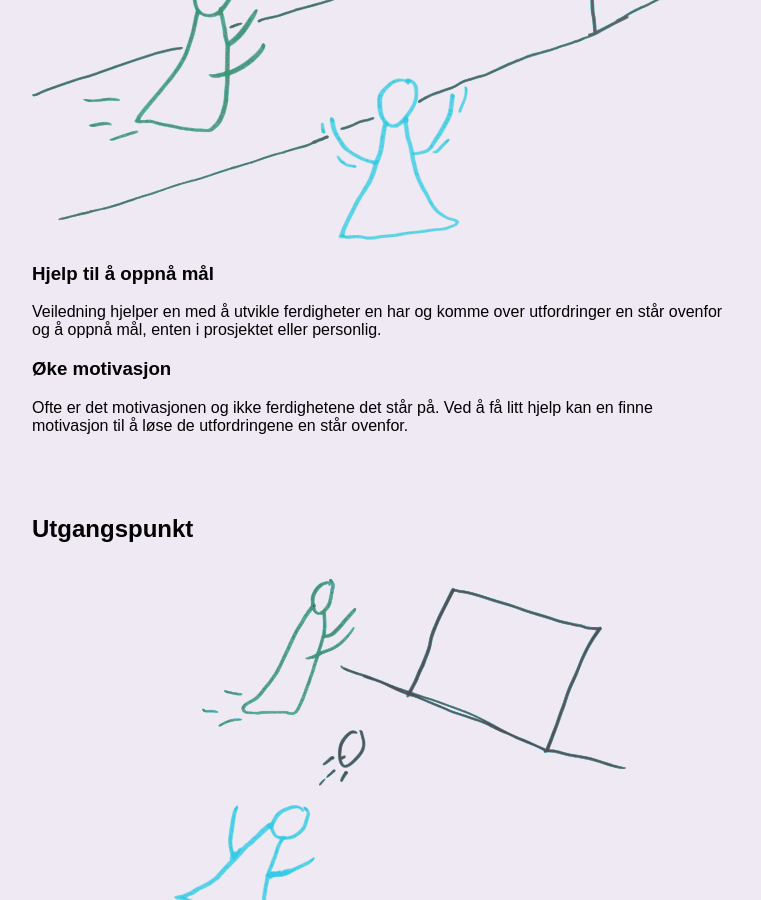
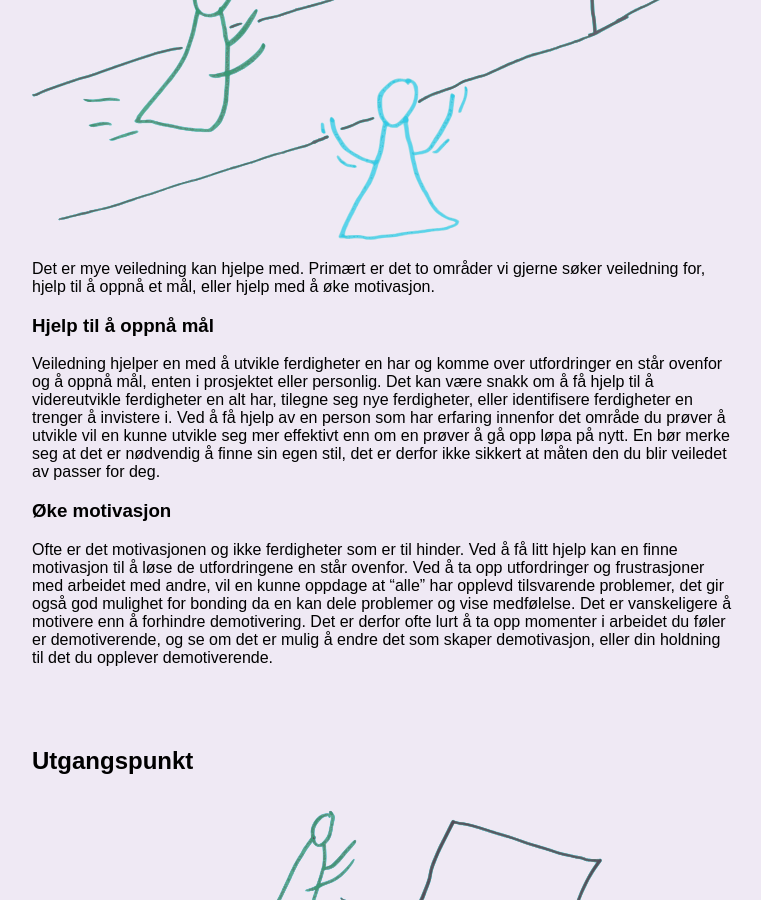
Before and after one commit to dagfs/dagfs.github.io, a Jekyll site: the page built from artikler/hvordan-bli-veiledet/index.md, in a window 1280 px wide and 900 px high, scrolled down 802 px. Shown: the whole window, without its empty margins (258-1019 px from the left). Built offline with Jekyll 4.4.1, drawn with Linux system fonts in a browser that asks for light colours; our own code applies the rules of GitHub Pages for plain Markdown files.

Commit message:
Update index.md

```diff
--- a/artikler/hvordan-bli-veiledet/index.md
+++ b/artikler/hvordan-bli-veiledet/index.md
@@ -24,20 +24,22 @@ Bonus: Presentasjonen med verktøyene nevnt blir tilgjengeligjort på [https://d
 
 **Trykk på k for PechaKucha**
 
+
 <!---->
 
 ## Hvorfor bli veileda?
 
 <object data="1.svg" type="image/svg+xml">
 </object>
+Det er mye veiledning kan hjelpe med. Primært er det to områder vi gjerne søker veiledning for, hjelp til å oppnå et mål, eller hjelp med å øke motivasjon.
 
 ### Hjelp til å oppnå mål
 
-Veiledning hjelper en med å utvikle ferdigheter en har og komme over utfordringer en står ovenfor og å oppnå mål, enten i prosjektet eller personlig.
+Veiledning hjelper en med å utvikle ferdigheter en har og komme over utfordringer en står ovenfor og å oppnå mål, enten i prosjektet eller personlig. Det kan være snakk om å få hjelp til å videreutvikle ferdigheter en alt har, tilegne seg nye ferdigheter, eller identifisere ferdigheter en trenger å invistere i. Ved å få hjelp av en person som har erfaring innenfor det område du prøver å utvikle vil en kunne utvikle seg mer effektivt enn om en prøver å gå opp løpa på nytt. En bør merke seg at det er nødvendig å finne sin egen stil, det er derfor ikke sikkert at måten den du blir veiledet av passer for deg.
 
 ### Øke motivasjon
 
-Ofte er det motivasjonen og ikke ferdighetene det står på. Ved å få litt hjelp kan en finne motivasjon til å løse de utfordringene en står ovenfor.
+Ofte er det motivasjonen og ikke ferdigheter som er til hinder. Ved å få litt hjelp kan en finne motivasjon til å løse de utfordringene en står ovenfor. Ved å ta opp utfordringer og frustrasjoner med arbeidet med andre, vil en kunne oppdage at "alle" har opplevd tilsvarende problemer, det gir også god mulighet for bonding da en kan dele problemer og vise medfølelse. Det er vanskeligere å motivere enn å forhindre demotivering. Det er derfor ofte lurt å ta opp momenter i arbeidet du føler er demotiverende, og se om det er mulig å endre det som skaper demotivasjon, eller din holdning til det du opplever demotiverende.
 
 <!---->
 
```
